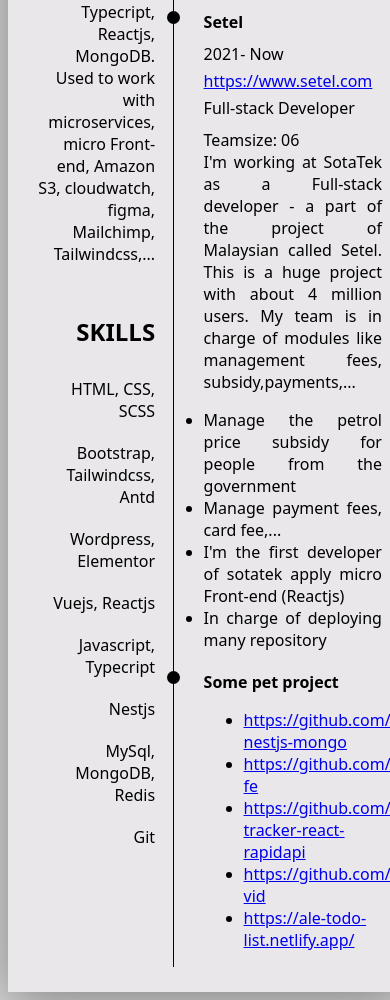
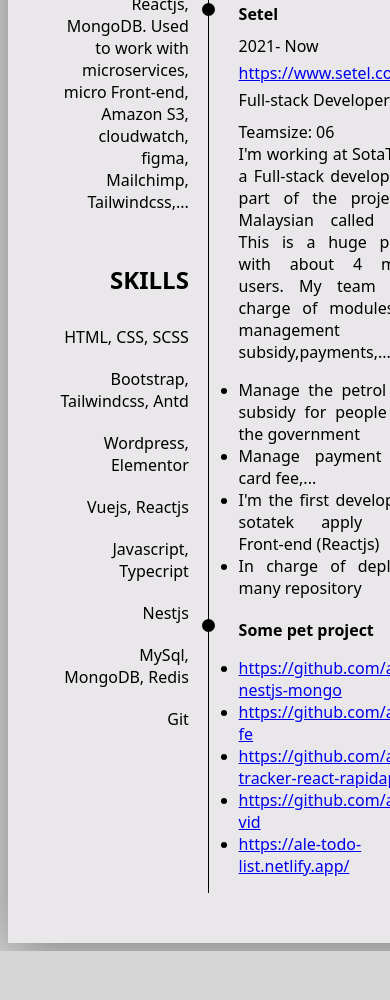
Before and after one commit to VuThanhThien/vuthanhthien.github.io, a plain HTML site: page mycv.html in a window 390 px wide. Shown: the part 1797-2797 px from the top of the page. After the commit the page ends 2748 px from the top, so only its background shows below. Drawn offline with Linux system fonts and the light colour scheme.

Commit message:
update cv

```diff
--- a/css/cv.css
+++ b/css/cv.css
@@ -145,11 +145,6 @@
 }
 
 @media screen and (max-width: 480px) {
-    .container {
-        width: calc(100% - 25px);
-        padding: 25px;
-    }
-
     .avatar img {
         width: 120px;
         height: 120px;
--- a/mycv.html
+++ b/mycv.html
@@ -203,6 +203,7 @@
             </div>
             <div class="item">
                 <h4>Some pet project</h4>
+                <div class="des">
                     <ul>
                         <li><a target="_blank" href="https://github.com/alethienvu/base-nestjs-mongo">https://github.com/alethienvu/base-nestjs-mongo</a></li>
                         <li><a target="_blank" href="https://github.com/alethienvu/sunfor-fe">https://github.com/alethienvu/sunfor-fe</a></li>
@@ -213,6 +214,7 @@
                 </div>
             </div>
         </div>
+    </div>
 
 </body>
 
```
Lines whose indentation alone changed are shown as unchanged.
